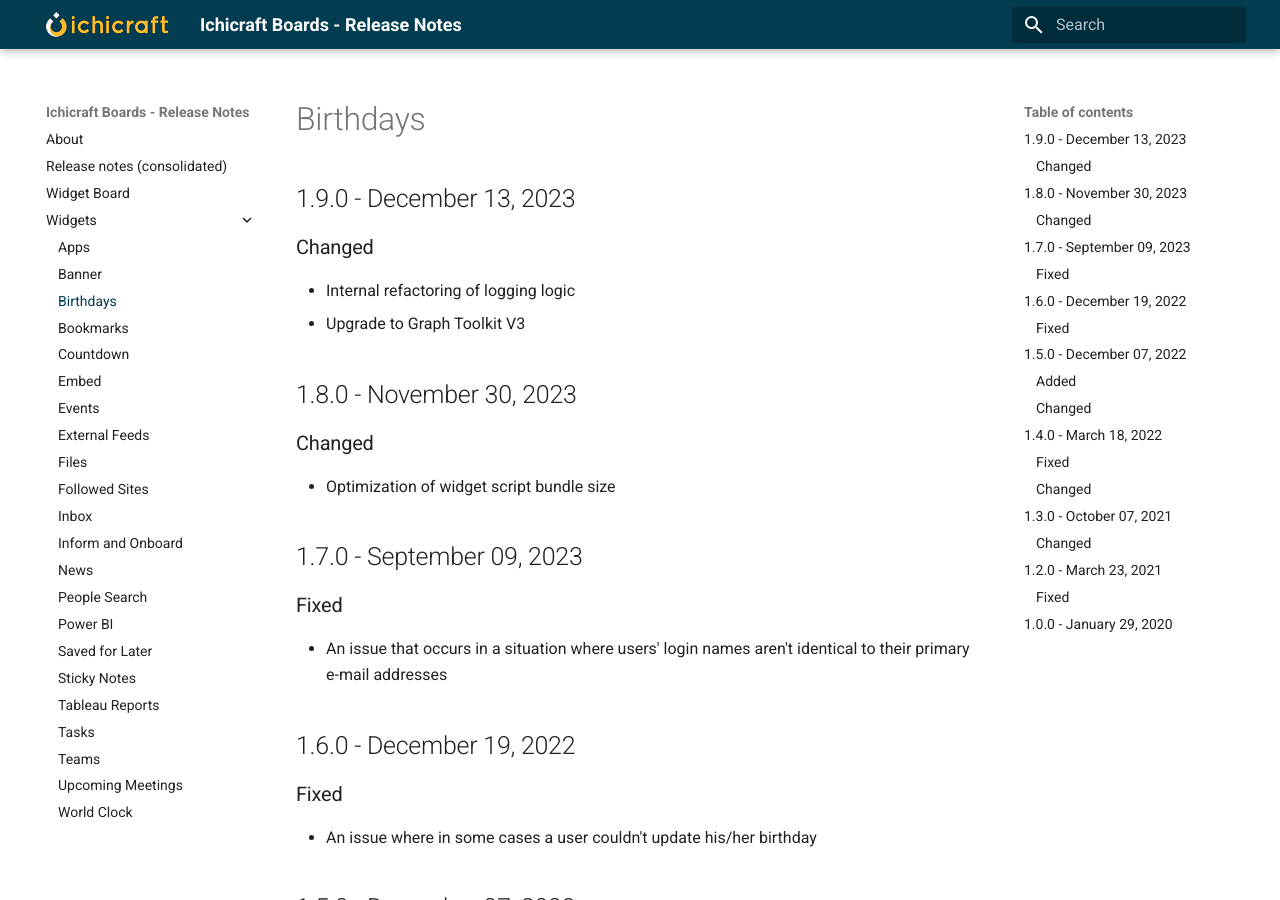
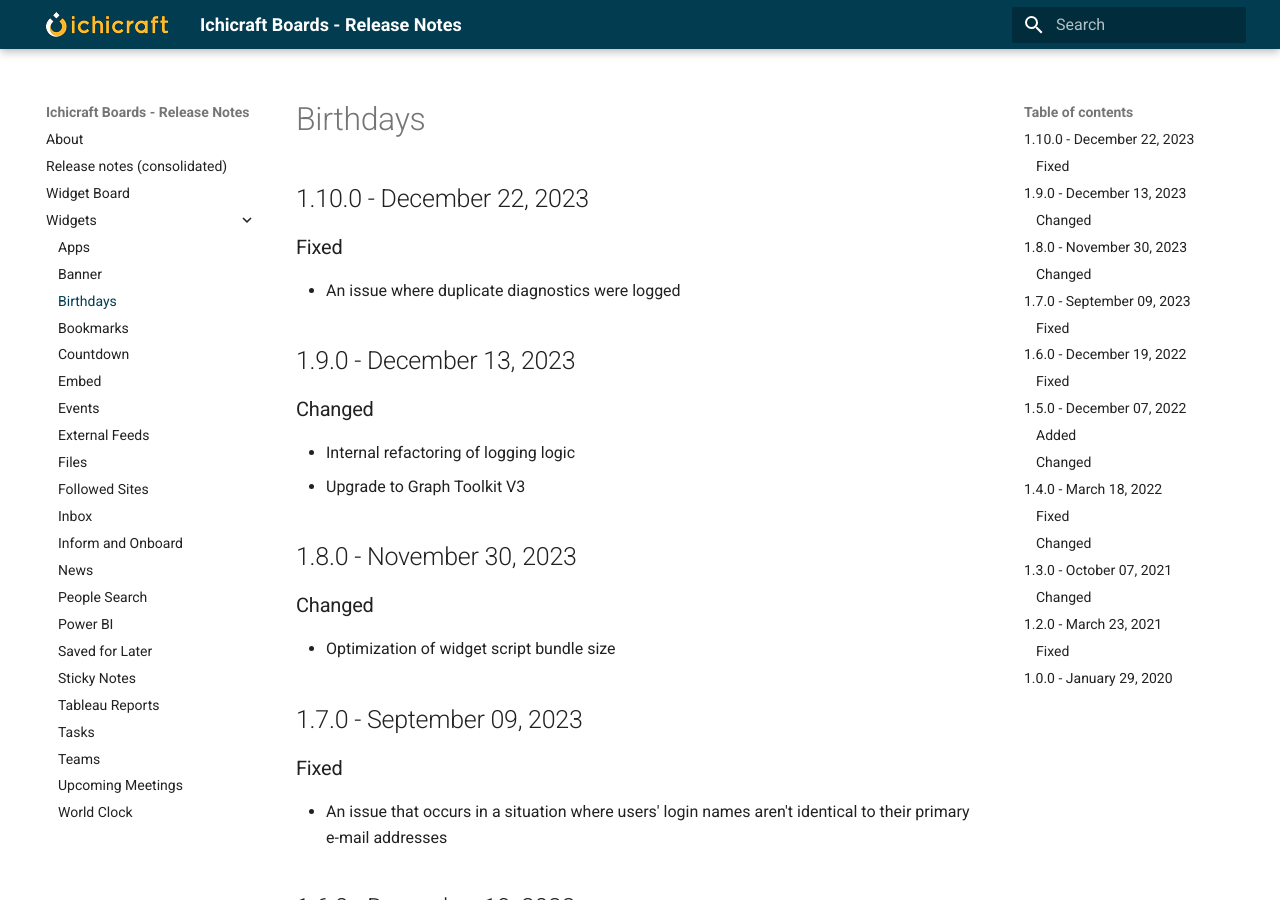
Before and after one commit to ichicraft/widgets-docs, an MkDocs documentation site: the page built from docs/Widgets/Birthdays.md, in a window 1280 px wide and 900 px high. Built offline with MkDocs 1.6.1 and Material for MkDocs 9.7.7, drawn with Linux system fonts in a browser that asks for light colours.

```diff
--- a/docs/Widgets/Birthdays.md
+++ b/docs/Widgets/Birthdays.md
@@ -1,3 +1,8 @@
+## 1.10.0 - December 22, 2023
+
+### Fixed
+- An issue where duplicate diagnostics were logged
+
 ## 1.9.0 - December 13, 2023
 
 ### Changed
```
Also changed, not shown: docs/Release-notes-(consolidated).md (+5 -0 lines).
